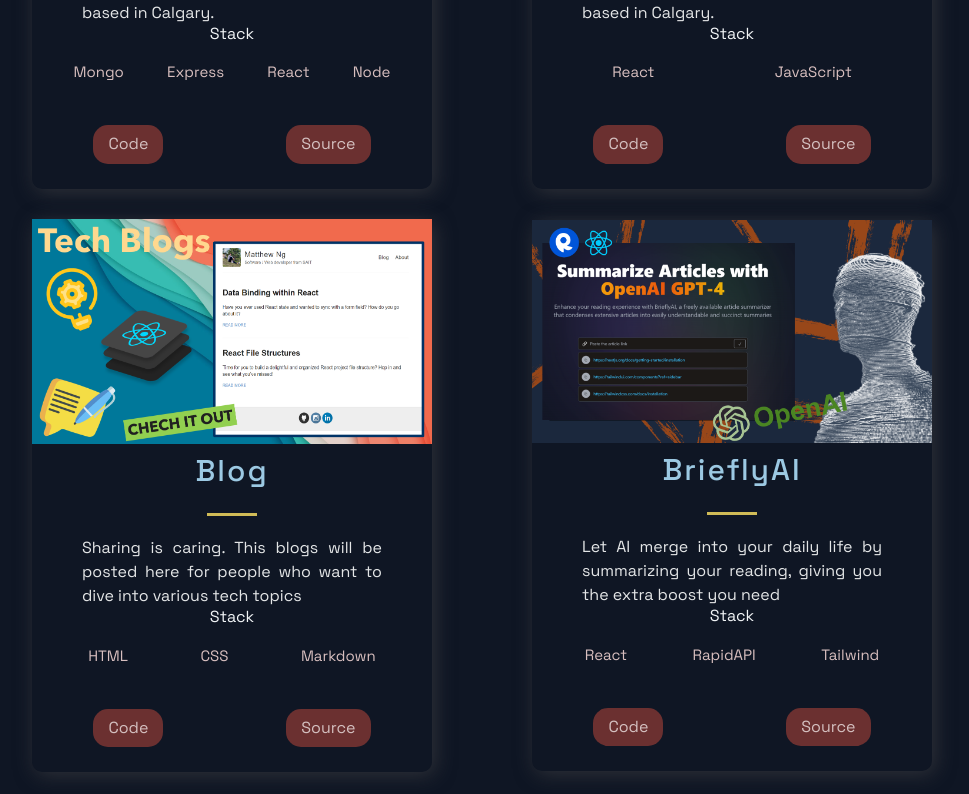
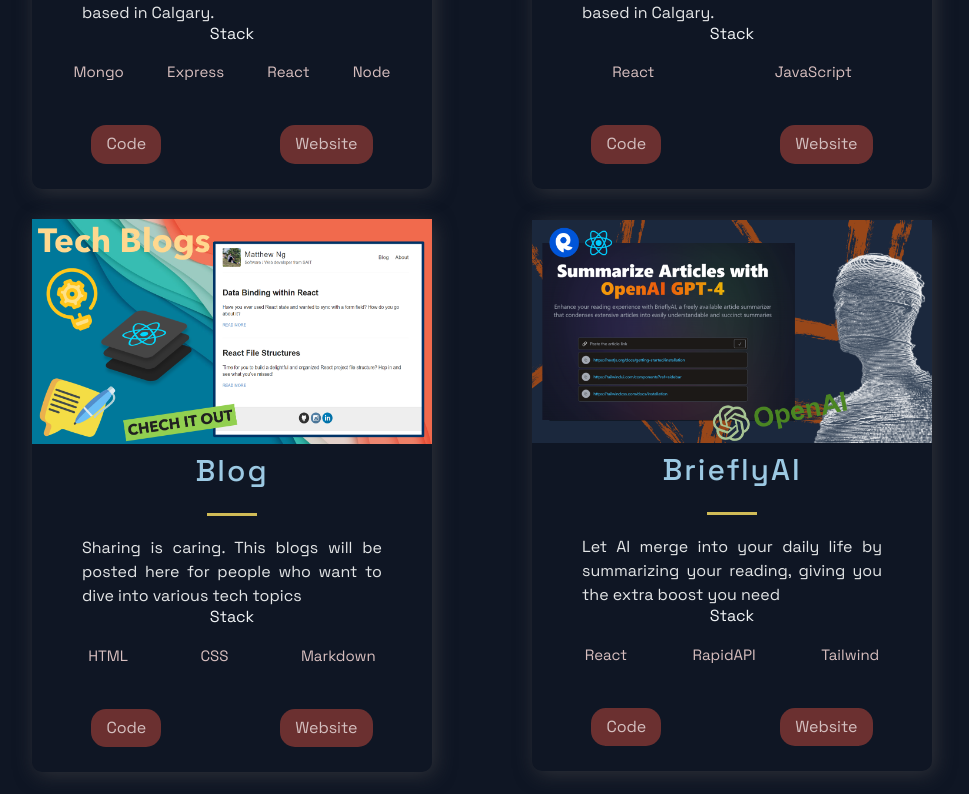
Before and after one commit to Matthew-503/Project_Porfolio, a Next.js app: page / in a window 1280 px wide. Shown: the part 1266-2060 px from the top of the page, without its empty margins (158-1127 px from the left). Built offline with nearby package versions, Linux system fonts and the light colour scheme.

Commit message:
Update Projects.js

```diff
--- a/src/components/Projects/Projects.js
+++ b/src/components/Projects/Projects.js
@@ -59,7 +59,7 @@
               </ExternalLinks>
 
               <ExternalLinks href={source}>
-                Source
+                Website
               </ExternalLinks>
             </UtilityList>
           </BlogCard>
```
